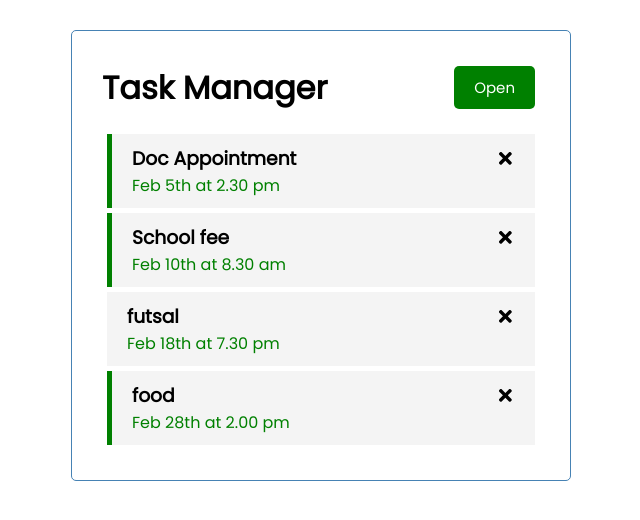
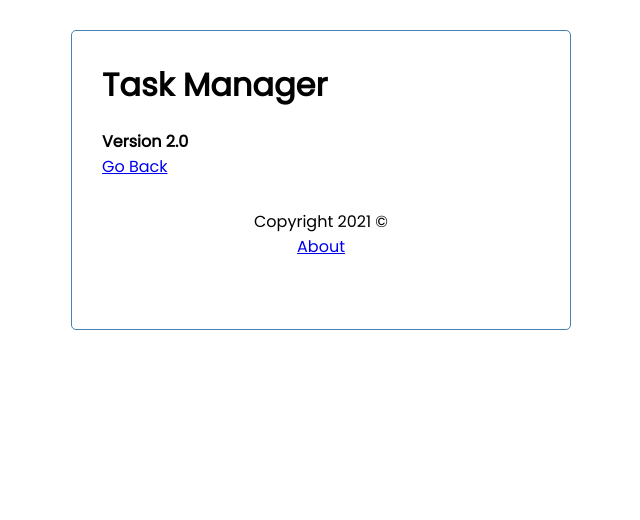
Before and after one commit to NishanthManiwannan/Task_Manager, a React (Create React App) app: page /about in a window 1280 px wide. Shown: the top 520 px of the page, without its empty margins (319-959 px from the left). Built offline with nearby package versions, Linux system fonts and the light colour scheme.

Commit message:
route and (Completed web application)

```diff
--- a/package.json
+++ b/package.json
@@ -9,6 +9,8 @@
     "react": "^17.0.2",
     "react-dom": "^17.0.2",
     "react-icons": "^4.2.0",
+    "react-router": "^5.2.1",
+    "react-router-dom": "^5.3.0",
     "react-scripts": "4.0.3",
     "web-vitals": "^1.1.2"
   },
--- a/src/App.js
+++ b/src/App.js
@@ -1,7 +1,11 @@
 import Header from './components/Header';
 import Tasks from './components/Tasks';
 import AddTask from './components/AddTask';
+import Footer from './components/Footer'
+import About from './components/About';
+
 import { useState } from 'react'
+import { BrowserRouter as Router, Route } from 'react-router-dom'
 
 const App = () => {
 
@@ -53,14 +57,24 @@
   }
 
   return (
-    <div className="container">
-      <Header onAdd={() => setShowAddTask(!showAddTask)}
-        showAddTask={showAddTask} />
+    <Router>
+      <div className="container">
+        <Header onAdd={() => setShowAddTask(!showAddTask)}
+          showAddTask={showAddTask} />
 
-      {showAddTask && <AddTask onAdd={addTask} />}
+        <Route path="/" exact render={(props) => (
+          <>
+            {showAddTask && <AddTask onAdd={addTask} />}
 
-      {task.length > 0 ? (<Tasks task={task} onDelete={deleteTask} onToggle={toggleReminder} />) : ('Empty Tasks')}
-    </div>
+            {task.length > 0
+              ? (<Tasks task={task} onDelete={deleteTask} onToggle={toggleReminder} />)
+              : ('Empty Tasks')}
+          </>
+        )} />
+        <Route path="/about" component={About} />
+        <Footer />
+      </div>
+    </Router>
   );
 
 }
--- /dev/null
+++ b/src/components/About.js
@@ -0,0 +1,13 @@
+import React from 'react'
+import { Link } from 'react-router-dom'
+
+const About = () => {
+    return (
+        <div>
+            <h4>Version 2.0</h4>
+            <Link to="/">Go Back</Link>
+        </div>
+    )
+}
+
+export default About
--- /dev/null
+++ b/src/components/Footer.js
@@ -0,0 +1,13 @@
+import React from 'react'
+import { Link } from 'react-router-dom'
+
+const Footer = () => {
+    return (
+        <footer>
+            <p>Copyright 2021 ©</p>
+            <Link to="/about">About</Link>
+        </footer>
+    )
+}
+
+export default Footer
--- a/src/components/Header.js
+++ b/src/components/Header.js
@@ -1,14 +1,19 @@
 import React from 'react'
 import Button from './Button'
+import { useLocation } from 'react-router-dom'
 
 const Header = ({ title, onAdd, showAddTask }) => {
 
+    const location = useLocation()
     return (
 
         <header className="header">
             {/* <h1 style={headerStyle}>{title}</h1> */}
             <h1>{title}</h1>
-            <Button color={showAddTask ? 'red' : 'green'} text={showAddTask ? 'Close' : 'Open'} onClick={onAdd} />
+            {location.pathname === '/'
+                && <Button color={showAddTask ? 'red' : 'green'}
+                    text={showAddTask ? 'Close' : 'Open'}
+                    onClick={onAdd} />}
         </header>
 
     )
```
Also changed, not shown: 1 other file (tests, documents, lock files or other folders).
